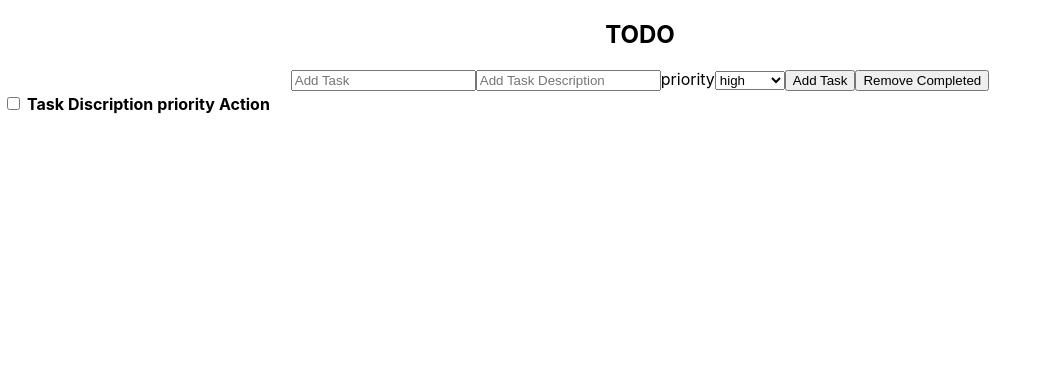
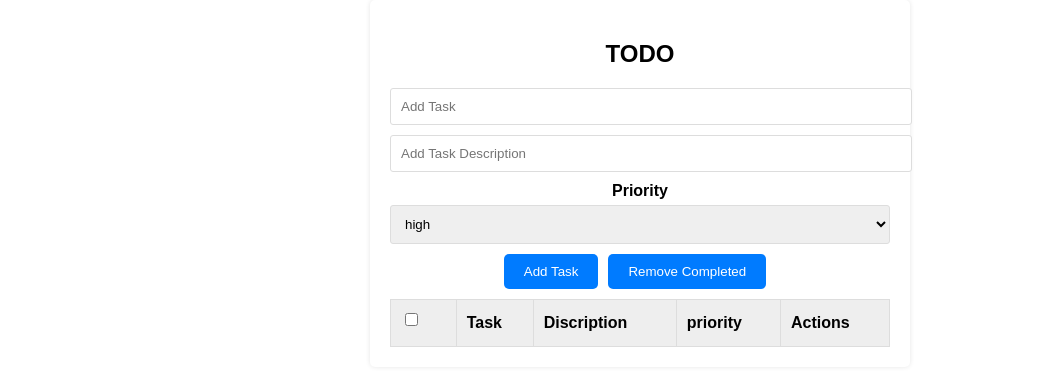
Before and after one commit to annuragsingh2017/React-todo, a React (Create React App) app: page / in a window 1280 px wide. Shown: the top 386 px of the page, without its empty margins (0-1045 px from the left). Built offline with nearby package versions, Linux system fonts and the light colour scheme.

Commit message:
Addeding css for design

```diff
--- a/src/Todo.jsx
+++ b/src/Todo.jsx
@@ -1,4 +1,5 @@
 import { useEffect, useState } from "react";
+import "./todo.css";
 
 const Todo = () => {
   const [todos, setTodos] = useState([]);
@@ -87,7 +88,7 @@ const Todo = () => {
   };
 
   return (
-    <div>
+    <div className="todo">
       <h2>TODO</h2>
       <input
         placeholder="Add Task"
@@ -100,7 +101,7 @@ const Todo = () => {
         value={discription}
       />
 
-      <label>priority</label>
+      <label>Priority</label>
       <select
         value={dropDown}
         onChange={(e) => {
@@ -129,7 +130,7 @@ const Todo = () => {
           <th>Task</th>
           <th>Discription</th>
           <th>priority</th>
-          <th>Action</th>
+          <th>Actions</th>
         </tr>
 
         {todos?.map((todo) => (
@@ -142,12 +143,14 @@ const Todo = () => {
                 onChange={(e) => handleCheckbox(todo, e)}
               />
             </td>
-            <td style={{ textDecoration: todo.isSelected && "line-through" }}>
-              {todo.task}
+            <td className={todo.isSelected && "completed"}>{todo.task}</td>
+            <td className={todo.isSelected && "completed"}>
+              {todo.discription}
             </td>
-            <td>{todo.discription}</td>
-            <td>{todo.dropDown}</td>
-            <button onClick={() => handleEdit(todo)}>Edit</button>
+            <td className={todo.isSelected && "completed"}>{todo.dropDown}</td>
+            <button onClick={() => handleEdit(todo)} disabled={todo.isSelected}>
+              Edit
+            </button>
             <button onClick={() => handleDelete(todo.id)}>delete</button>
           </tr>
         ))}
--- /dev/null
+++ b/src/todo.css
@@ -0,0 +1,86 @@
+.todo {
+    background-color: #fff;
+    max-width: 500px;
+    margin: 0 auto;
+    padding: 20px;
+    font-family: sans-serif;
+    box-shadow: 0 0 5px rgba(0, 0, 0, 0.1);
+    border-radius: 5px;
+}
+
+.todo h2 {
+    text-align: center;
+    margin-bottom: 20px;
+}
+
+.todo input,
+.todo select {
+    width: 100%;
+    padding: 10px;
+    border: 1px solid #ddd;
+    margin-bottom: 10px;
+    border-radius: 3px;
+}
+
+.todo input[type="checkbox"] {
+    width: auto;
+    margin-right: 10px;
+}
+
+.todo label {
+    display: block;
+    margin-bottom: 5px;
+}
+
+.todo button {
+    background-color: #007bff;
+    color: #fff;
+    padding: 10px 20px;
+    border: none;
+    border-radius: 5px;
+    cursor: pointer;
+    transition: background-color 0.2s ease-in-out;
+    margin-right: 10px;
+    margin-bottom: 10px;
+}
+
+.todo button:hover {
+    background-color: #0069d9;
+}
+.todo label {
+    display: block;
+    /* Keep inline block for proper alignment with inputs */
+    margin-bottom: 5px;
+    font-weight: bold;
+    /* Add some emphasis to the label text */
+}
+.todo button:disabled{
+background-color: #ccc;
+    /* Lighten background color */
+    color: #aaa;
+    /* Gray out text color */
+    cursor: not-allowed;
+    /* Change cursor to indicate disabled state */
+    opacity: 0.5;
+}
+
+.todo table {
+    width: 100%;
+    border-collapse: collapse;
+}
+
+.todo th,
+.todo td {
+    padding: 10px;
+    border: 1px solid #ddd;
+    text-align: left;
+}
+
+.todo th {
+    background-color: #eee;
+}
+
+.todo .completed {
+    text-decoration: line-through;
+    color: #ccc;
+}
```
